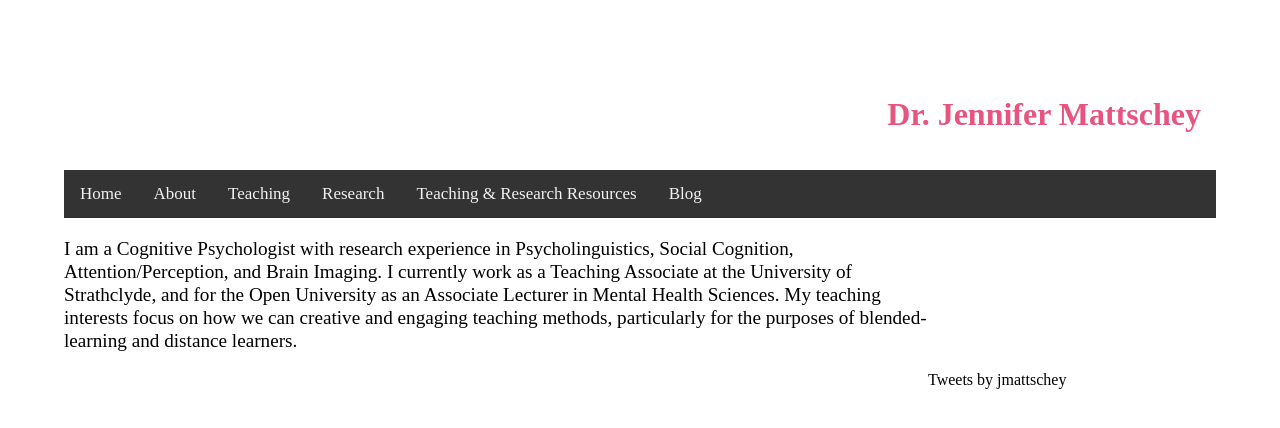
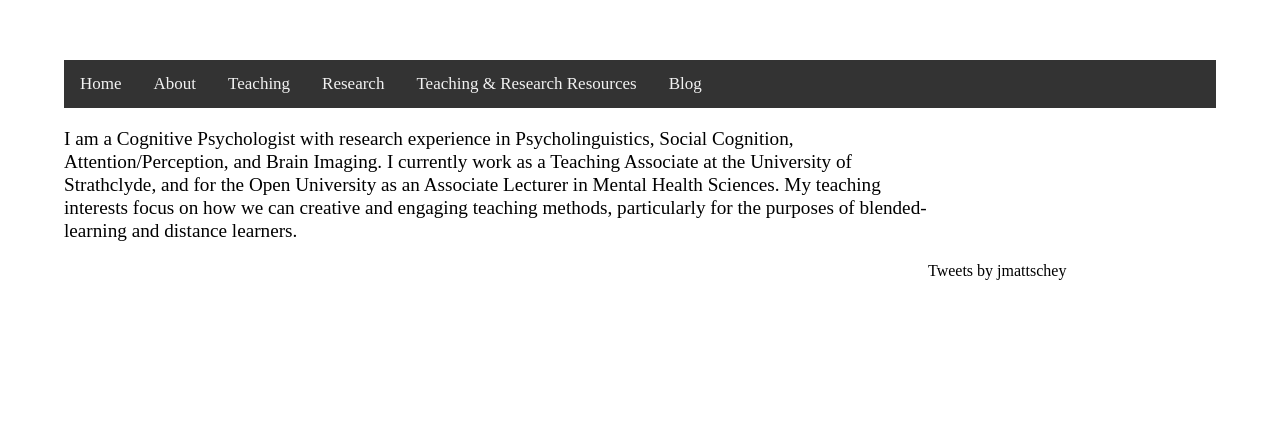
Before and after one commit to jmattschey/jmattschey.github.io, a Jekyll site: the page built from index.html, in a window 1280 px wide. Shown: the top 428 px of the page. Built offline with Jekyll 4.4.1, drawn with Linux system fonts in a browser that asks for light colours; comment, search, counter and statistics services are not loaded.

Commit message:
Update default.html

```diff
--- a/_layouts/default.html
+++ b/_layouts/default.html
@@ -7,9 +7,7 @@
 			<link rel="stylesheet" type="text/css" href="/css/style.css">
 		</head>
 		<body>
-			<div class="header">
- 				 <h1>Dr. Jennifer Mattschey</h1>
-			</div>
+
 			<div class="topnav">
 	        		<a href="/">Home</a>
 		        	<a href="/about">About</a>
```
